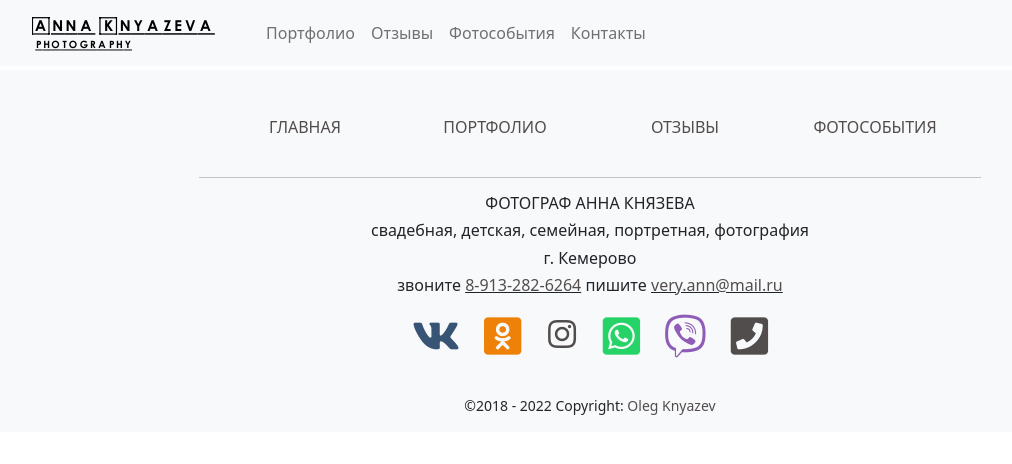
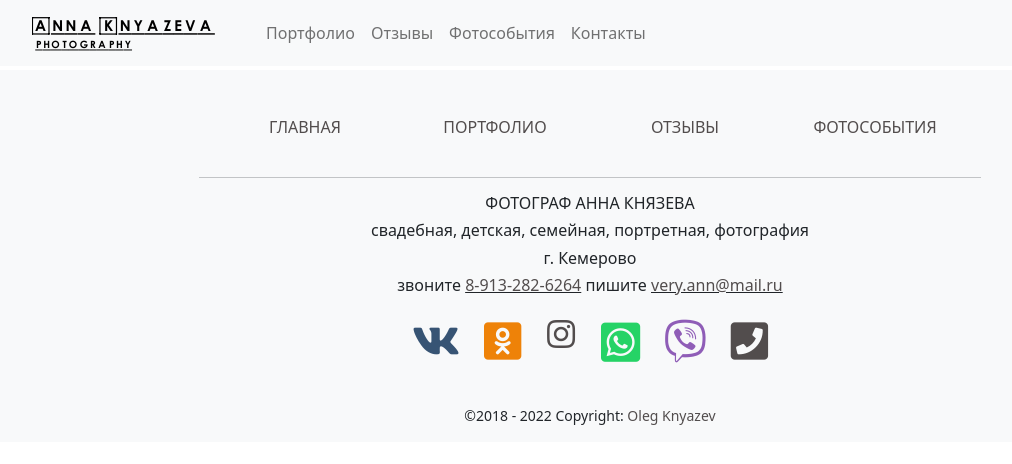
Before and after one commit to Olegk1980/fotoann, a plain HTML site: page reviews.html in a window 1280 px wide. Shown: the whole page, without its empty margins (50-1062 px from the left). Drawn offline with nearby package versions, Linux system fonts and the light colour scheme; files that its build step writes are made by us from their sources.

Commit message:
update contacts

```diff
--- a/static/css/mystyles.css
+++ b/static/css/mystyles.css
@@ -92,15 +92,15 @@
 
     /* =Footer
 -------------------------------------- */
-    footer .fa-vk {
+    footer .vk-ic {
         font-size: 1.33333em;
         color: #375474;
     }
-    footer .fa-odnoklassniki-square {
+    footer .ok-ic {
         font-size: 1.33333em;
         color: #ee8208;
     }
-    footer .fa-telegram {
+    footer .inst-ic {
         font-size: 1.33333em;
         background: -webkit-radial-gradient(30% 107%, circle, #FEDA77 10%, #F58529 25%, #DD2A7B 45%, #8134AF 60%, #515BD4 90%);
         /* Safari 5.1-6.0 */
@@ -114,15 +114,19 @@
         background-clip: text;
         -webkit-text-fill-color: transparent;
     }
-    footer .fa-whatsapp-square {
+    footer .telegram-ic {
         font-size: 1.33333em;
+        color: #0088cc;
+    }
+    footer .whatsapp-ic {
+        font-size: 1.39999em;
         color: #25d366;
     }
-    footer .fa-viber {
+    footer .viber-ic {
         font-size: 1.33333em;
         color: #8f5db7;
     }
-    footer .fa-phone-square {
+    footer .phone-ic {
         font-size: 1.33333em;
         color: #524d4d;
     }
```
Also changed, not shown: index.html (+5 -5 lines).
